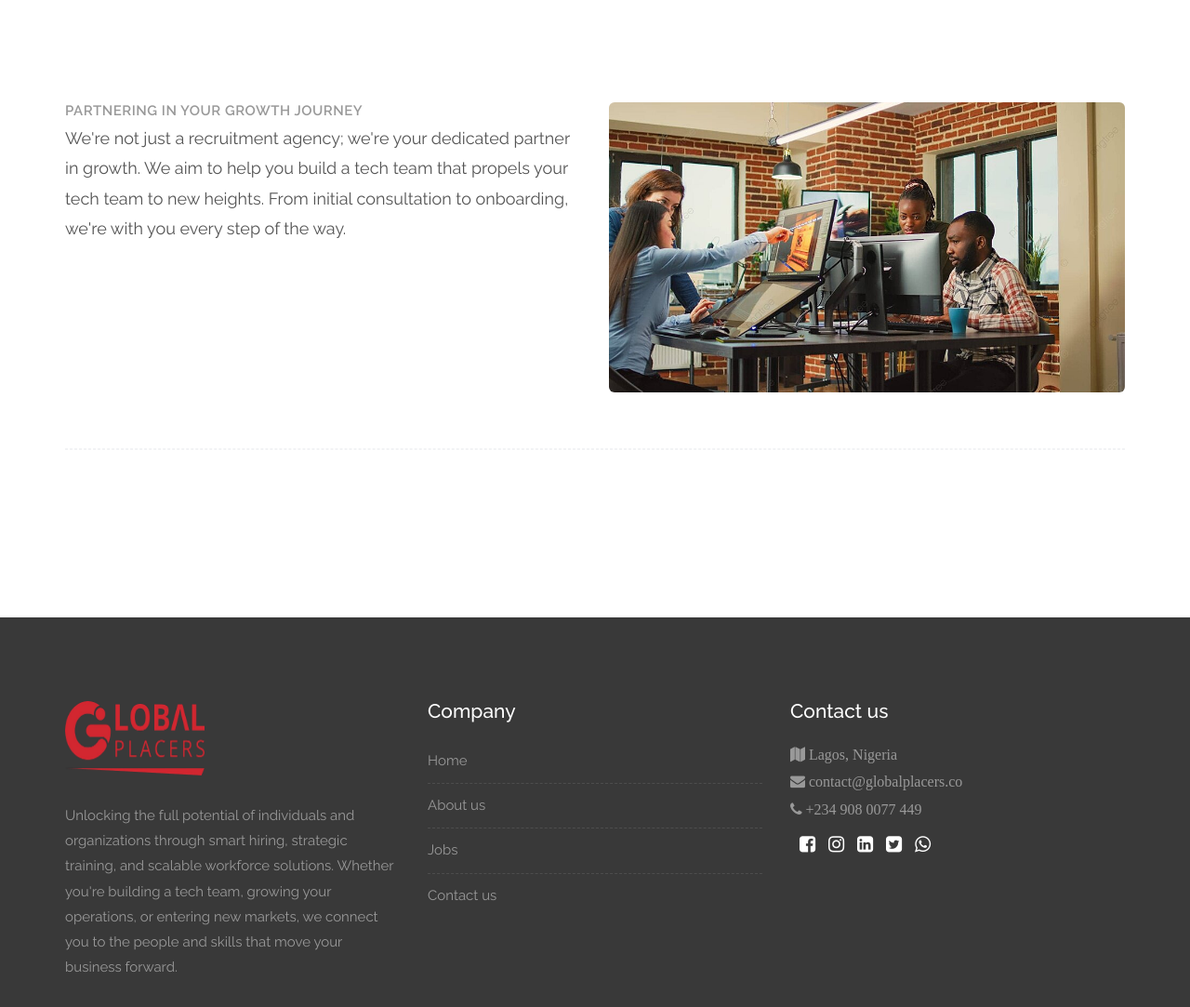
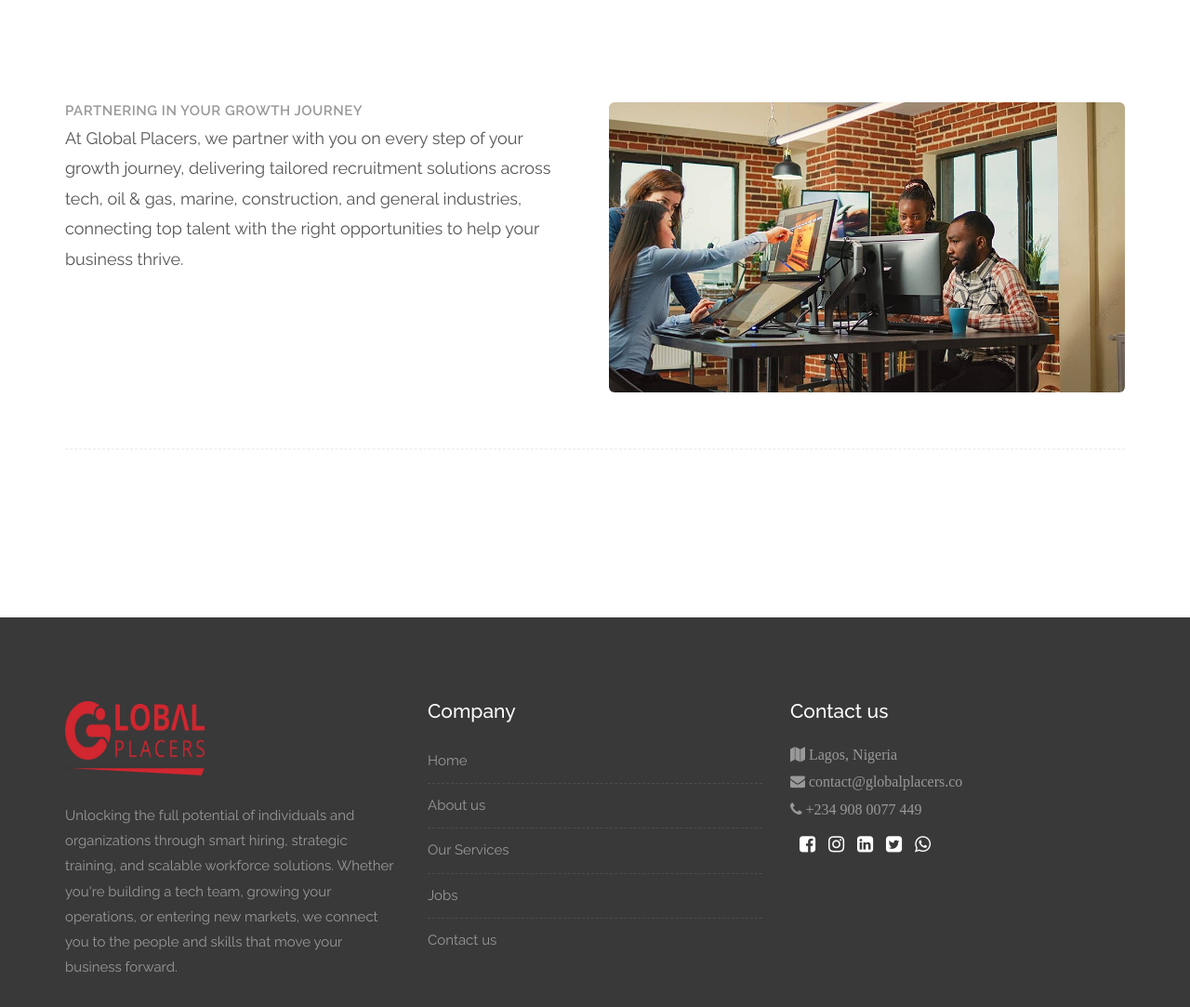
Before and after one commit to harzyz/global_pacers, a plain HTML site: page about-us.html in a window 1280 px wide. Shown: the part 1280-2363 px from the top of the page at 93% size. Drawn offline with Linux system fonts and the light colour scheme.

Commit message:
final fixes

```diff
--- a/about-us.html
+++ b/about-us.html
@@ -297,10 +297,11 @@
               <!-- <h4>About Us</h4> -->
               <h4>Partnering in Your Growth Journey</h4>
               <p class="description">
-                We're not just a recruitment agency; we're your dedicated
-                partner in growth. We aim to help you build a tech team that
-                propels your tech team to new heights. From initial consultation
-                to onboarding, we're with you every step of the way.
+                At Global Placers, we partner with you on every step of your
+                growth journey, delivering tailored recruitment solutions across
+                tech, oil & gas, marine, construction, and general industries,
+                connecting top talent with the right opportunities to help your
+                business thrive.
               </p>
 
               <!-- <a
@@ -371,6 +372,11 @@
                 <li>
                   <a href="about-us.html"
                     >About us<span class="icon icon-arrow-right2"></span
+                  ></a>
+                </li>
+                <li>
+                  <a href="services.html"
+                    >Our Services<span class="icon icon-arrow-right2"></span
                   ></a>
                 </li>
                 <li>
```
Also changed, not shown: contact.html (+5 -0 lines), employees.html (+5 -0 lines), index.html (+6 -1 lines), service1.html (+5 -0 lines), service2.html (+5 -0 lines), service3.html (+6 -1 lines), service4.html (+5 -0 lines), services.html (+5 -0 lines).
